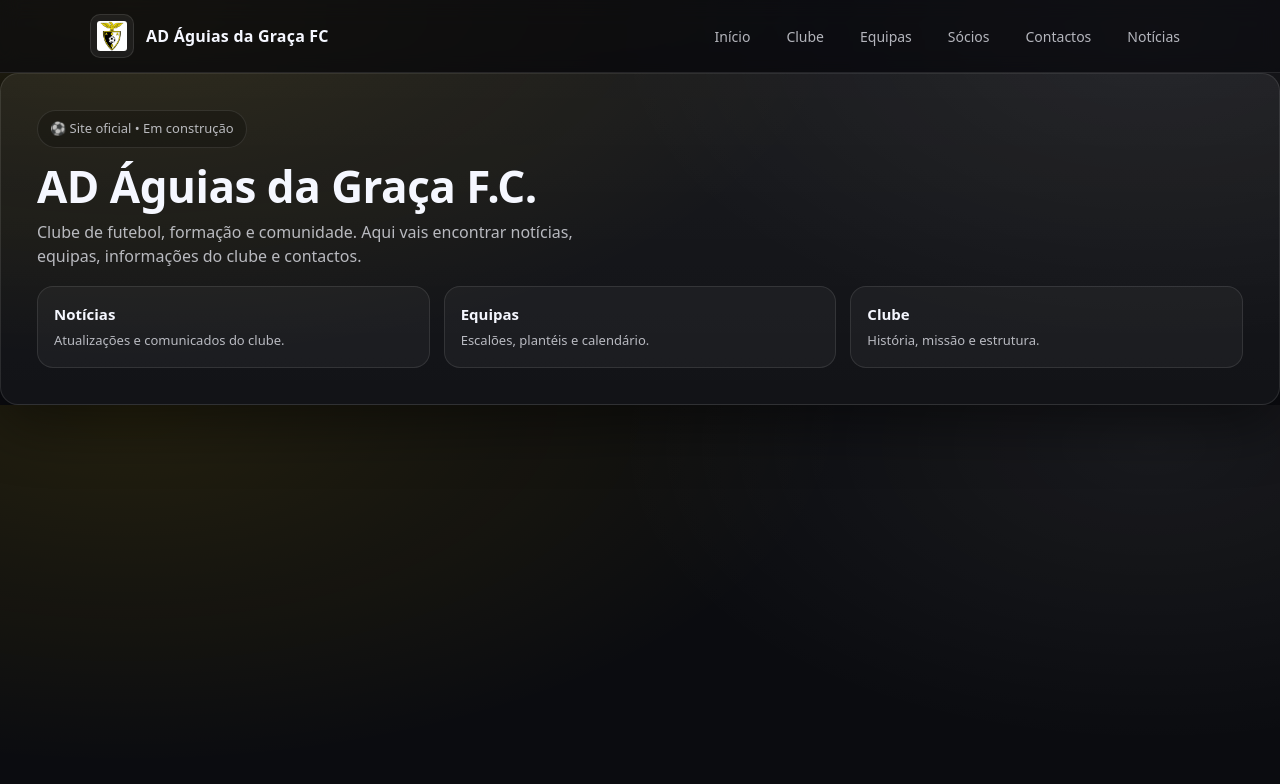
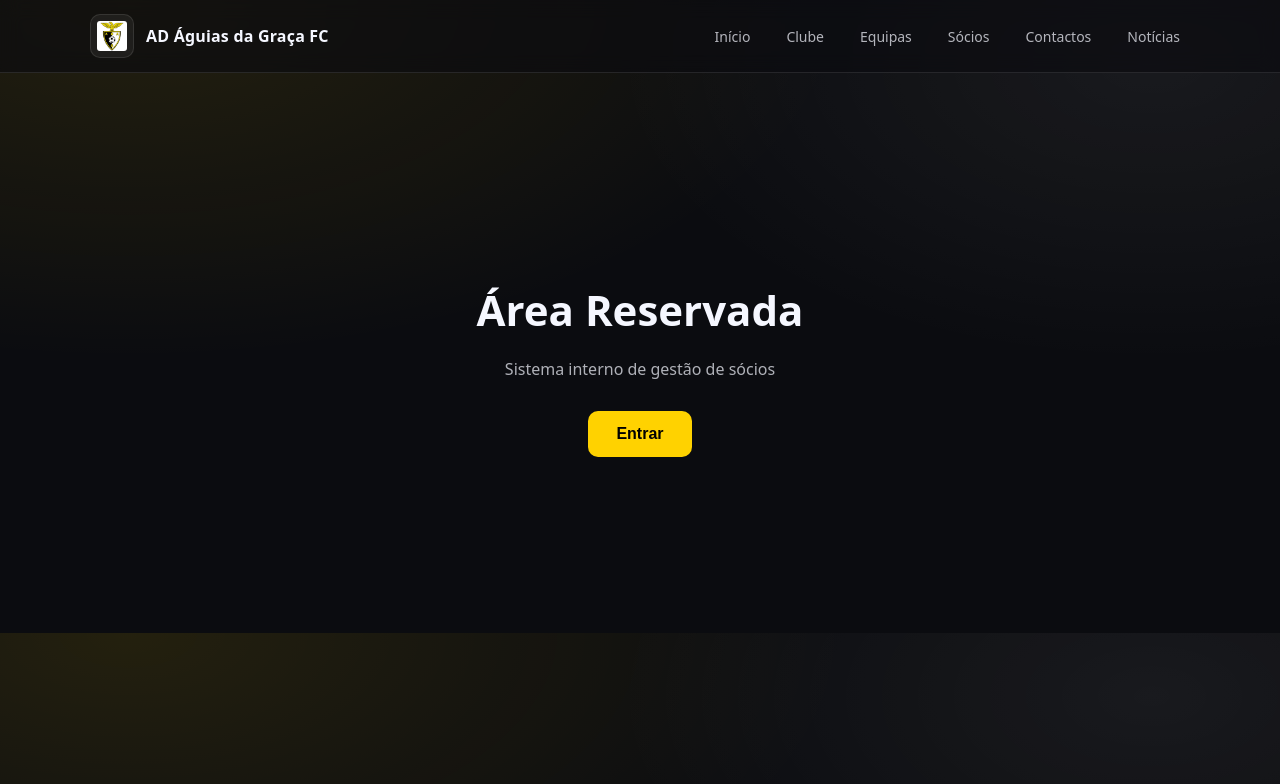
Before and after one commit to AguiasdaGraca/aguias-site, a Next.js app: page / in a window 1280 px wide. Shown: the top 784 px of the page. Built offline with nearby package versions, Linux system fonts and the light colour scheme.

Commit message:
site privado - apenas login admin

```diff
--- a/app/page.tsx
+++ b/app/page.tsx
@@ -1,28 +1,41 @@
+import Link from "next/link";
+
 export default function Home() {
   return (
-    <section className="hero">
-      <div className="badge">⚽ Site oficial • Em construção</div>
+    <main
+      style={{
+        height: "70vh",
+        display: "flex",
+        alignItems: "center",
+        justifyContent: "center",
+        textAlign: "center",
+      }}
+    >
+      <div>
+        <h1 style={{ fontSize: "42px", marginBottom: 10 }}>
+          Área Reservada
+        </h1>
 
-      <h1>AD Águias da Graça F.C.</h1>
-      <p>
-        Clube de futebol, formação e comunidade. Aqui vais encontrar notícias,
-        equipas, informações do clube e contactos.
-      </p>
+        <p style={{ opacity: 0.7, marginBottom: 30 }}>
+          Sistema interno de gestão de sócios
+        </p>
 
-      <div className="grid">
-        <div className="card">
-          <h3>Notícias</h3>
-          <p>Atualizações e comunicados do clube.</p>
-        </div>
-        <div className="card">
-          <h3>Equipas</h3>
-          <p>Escalões, plantéis e calendário.</p>
-        </div>
-        <div className="card">
-          <h3>Clube</h3>
-          <p>História, missão e estrutura.</p>
-        </div>
+        <Link href="/admin">
+          <button
+            style={{
+              padding: "14px 28px",
+              fontSize: "16px",
+              borderRadius: "10px",
+              background: "#ffd200",
+              border: "none",
+              fontWeight: "bold",
+              cursor: "pointer",
+            }}
+          >
+            Entrar
+          </button>
+        </Link>
       </div>
-    </section>
+    </main>
   );
 }
```
